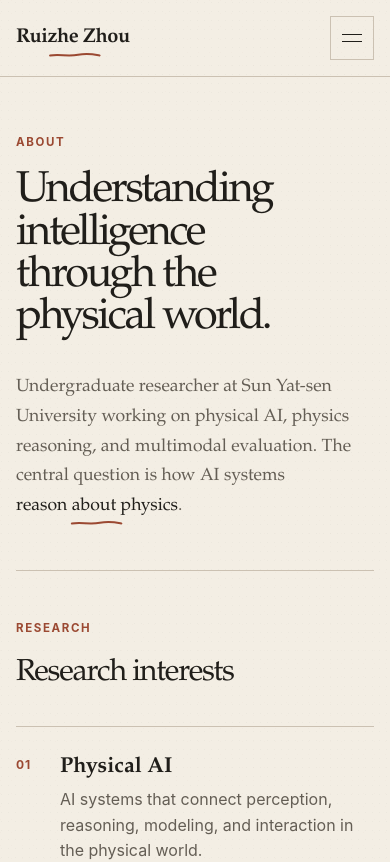
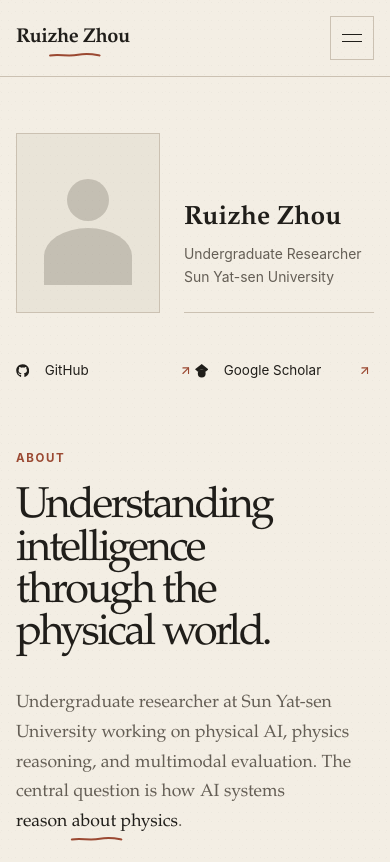
Before and after one commit to RitzChow/RitzChow.github.io, a Next.js app: page / in a window 390 px wide. Shown: the top 862 px of the page. Built offline with nearby package versions, Linux system fonts and the light colour scheme.

Commit message:
feat: add academic identity rail

```diff
--- a/src/app/globals.css
+++ b/src/app/globals.css
@@ -134,13 +134,170 @@ a {
 
 .home-grid {
   display: grid;
-  grid-template-columns: minmax(0, 1fr);
+  grid-template-columns: minmax(0, 1fr) minmax(13rem, 17rem);
+  gap: clamp(3rem, 7vw, 7rem);
 }
 
 .home-content {
   min-width: 0;
   max-width: 53rem;
   padding-block: clamp(4rem, 9vw, 8rem);
+}
+
+.sr-only {
+  position: absolute;
+  width: 1px;
+  height: 1px;
+  padding: 0;
+  margin: -1px;
+  overflow: hidden;
+  clip: rect(0, 0, 0, 0);
+  white-space: nowrap;
+  border: 0;
+}
+
+.identity-rail {
+  align-self: start;
+  padding-top: clamp(4rem, 9vw, 8rem);
+}
+
+.identity-portrait {
+  position: relative;
+  width: 100%;
+  aspect-ratio: 4 / 5;
+  overflow: hidden;
+  border: 1px solid var(--rule);
+}
+
+.identity-portrait img {
+  object-fit: cover;
+}
+
+.identity-portrait--fallback {
+  display: grid;
+  place-items: center;
+  background: rgb(203 193 178 / 25%);
+}
+
+.identity-portrait__head,
+.identity-portrait__shoulders {
+  position: absolute;
+  background: rgb(100 94 85 / 28%);
+}
+
+.identity-portrait__head {
+  top: 25%;
+  width: 30%;
+  aspect-ratio: 1;
+  border-radius: 50%;
+}
+
+.identity-portrait__shoulders {
+  bottom: 15%;
+  width: 62%;
+  height: 32%;
+  border-radius: 50% 50% 0 0;
+}
+
+.identity-rail__text {
+  padding-block: 1.5rem;
+  border-bottom: 1px solid var(--rule);
+}
+
+.identity-rail__text p {
+  margin: 0;
+}
+
+.identity-rail__name {
+  font-family: var(--font-serif);
+  font-size: 1.65rem;
+  font-weight: 600;
+  line-height: 1.15;
+}
+
+.identity-rail__role,
+.identity-rail__institution {
+  color: var(--muted);
+  font-size: 0.87rem;
+}
+
+.identity-rail__role {
+  margin-top: 0.65rem !important;
+}
+
+.identity-contacts {
+  display: grid;
+  padding-top: 0.75rem;
+}
+
+.identity-contact {
+  display: grid;
+  grid-template-columns: 1.1rem minmax(0, 1fr) 1rem;
+  gap: 0.7rem;
+  align-items: center;
+  min-height: 2.75rem;
+  padding: 0;
+  border: 0;
+  background: transparent;
+  color: var(--ink);
+  font: inherit;
+  font-size: 0.84rem;
+  text-align: left;
+  text-decoration: none;
+  cursor: pointer;
+}
+
+.identity-contact__marker {
+  color: var(--clay);
+}
+
+.wechat-backdrop {
+  position: fixed;
+  z-index: 50;
+  inset: 0;
+  display: grid;
+  place-items: center;
+  padding: 1rem;
+  background: rgb(32 30 26 / 58%);
+}
+
+.wechat-dialog {
+  width: min(100%, 25rem);
+  padding: 1.5rem;
+  background: var(--paper);
+  border: 1px solid var(--rule);
+}
+
+.wechat-dialog__heading {
+  display: flex;
+  align-items: center;
+  justify-content: space-between;
+  gap: 1rem;
+  margin-bottom: 1rem;
+}
+
+.wechat-dialog__heading h2 {
+  margin: 0;
+  font-family: var(--font-serif);
+  font-size: 1.35rem;
+}
+
+.wechat-dialog__close {
+  display: grid;
+  width: 2.5rem;
+  height: 2.5rem;
+  padding: 0;
+  place-items: center;
+  border: 1px solid var(--rule);
+  background: transparent;
+  color: var(--ink);
+  cursor: pointer;
+}
+
+.wechat-dialog img {
+  display: block;
+  width: 100%;
+  height: auto;
 }
 
 .home-section {
@@ -351,7 +508,30 @@ a {
   }
 
   .home-content {
+    order: 2;
     padding-block: 3.5rem;
+  }
+
+  .home-grid {
+    grid-template-columns: minmax(0, 1fr);
+    gap: 0;
+  }
+
+  .identity-rail {
+    display: grid;
+    grid-template-columns: 9rem minmax(0, 1fr);
+    gap: 1.5rem;
+    order: 1;
+    padding-top: 3.5rem;
+  }
+
+  .identity-rail__text {
+    align-self: end;
+  }
+
+  .identity-contacts {
+    grid-column: 1 / -1;
+    grid-template-columns: repeat(2, minmax(0, 1fr));
   }
 
   .editorial-row {
--- a/src/app/page.tsx
+++ b/src/app/page.tsx
@@ -1,7 +1,9 @@
 import { AboutSection } from "@/components/about-section";
 import { ExperienceSection } from "@/components/experience-section";
+import { IdentityRail } from "@/components/identity-rail";
 import { NewsSection } from "@/components/news-section";
 import { ResearchSection } from "@/components/research-section";
+import { profile } from "@/data/profile";
 
 export default function Page() {
   return (
@@ -13,6 +15,7 @@ export default function Page() {
           <ExperienceSection />
           <NewsSection />
         </div>
+        <IdentityRail profile={profile} />
       </div>
     </main>
   );
--- /dev/null
+++ b/src/components/identity-rail.tsx
@@ -0,0 +1,94 @@
+"use client";
+
+import Image from "next/image";
+import { useState } from "react";
+import { FaGithub, FaLinkedin } from "react-icons/fa";
+import { FiArrowUpRight, FiMail, FiMessageCircle } from "react-icons/fi";
+import { SiGooglescholar } from "react-icons/si";
+import type { IconType } from "react-icons";
+import type { Profile } from "@/data/types";
+import { WeChatDialog } from "./wechat-dialog";
+
+interface IdentityRailProps {
+  profile: Profile;
+}
+
+const contactIcons: Record<string, IconType> = {
+  GitHub: FaGithub,
+  "Google Scholar": SiGooglescholar,
+  LinkedIn: FaLinkedin,
+  WeChat: FiMessageCircle,
+  Email: FiMail,
+};
+
+function Portrait({ name, src }: { name: string; src?: string }) {
+  const [failed, setFailed] = useState(false);
+
+  if (!src || failed) {
+    return (
+      <div className="identity-portrait identity-portrait--fallback">
+        <span className="identity-portrait__head" aria-hidden="true" />
+        <span className="identity-portrait__shoulders" aria-hidden="true" />
+        <span className="sr-only">Portrait not yet provided</span>
+      </div>
+    );
+  }
+
+  return (
+    <div className="identity-portrait">
+      <Image
+        src={src}
+        alt={`Portrait of ${name}`}
+        fill
+        sizes="(max-width: 760px) 9rem, 16rem"
+        unoptimized
+        onError={() => setFailed(true)}
+      />
+    </div>
+  );
+}
+
+export function IdentityRail({ profile }: IdentityRailProps) {
+  const definedLinks = profile.contacts.filter(
+    (contact) => contact.href?.trim() && contact.label !== "WeChat",
+  );
+  const hasWeChat = Boolean(
+    profile.wechatQr?.trim() &&
+      profile.contacts.some(
+        (contact) => contact.label === "WeChat" && contact.href?.trim(),
+      ),
+  );
+
+  return (
+    <aside className="identity-rail" aria-label="Academic identity">
+      <Portrait name={profile.name} src={profile.portrait} />
+      <div className="identity-rail__text">
+        <p className="identity-rail__name">{profile.name}</p>
+        <p className="identity-rail__role">{profile.role}</p>
+        <p className="identity-rail__institution">{profile.institution}</p>
+      </div>
+      <nav className="identity-contacts" aria-label="Contact links">
+        {definedLinks.map((contact) => {
+          const Icon = contactIcons[contact.label] ?? FiArrowUpRight;
+          const external = /^https?:\/\//.test(contact.href!);
+
+          return (
+            <a
+              className="identity-contact"
+              href={contact.href}
+              key={contact.label}
+              target={external ? "_blank" : undefined}
+              rel={external ? "noreferrer" : undefined}
+              aria-label={external ? `${contact.label} (opens in a new tab)` : contact.label}
+            >
+              <Icon aria-hidden="true" />
+              <span>{contact.label}</span>
+              <FiArrowUpRight className="identity-contact__marker" aria-hidden="true" />
+            </a>
+          );
+        })}
+        {hasWeChat ? <WeChatDialog qrSrc={profile.wechatQr!} /> : null}
+      </nav>
+    </aside>
+  );
+}
--- /dev/null
+++ b/src/components/wechat-dialog.tsx
@@ -0,0 +1,93 @@
+"use client";
+
+import Image from "next/image";
+import { useEffect, useRef, useState } from "react";
+import { FiArrowUpRight, FiMessageCircle, FiX } from "react-icons/fi";
+
+interface WeChatDialogProps {
+  qrSrc: string;
+}
+
+export function WeChatDialog({ qrSrc }: WeChatDialogProps) {
+  const [open, setOpen] = useState(false);
+  const triggerRef = useRef<HTMLButtonElement>(null);
+  const closeRef = useRef<HTMLButtonElement>(null);
+
+  function closeDialog() {
+    setOpen(false);
+    window.setTimeout(() => triggerRef.current?.focus(), 0);
+  }
+
+  useEffect(() => {
+    if (!open) return;
+
+    closeRef.current?.focus();
+    const handleKeyDown = (event: KeyboardEvent) => {
+      if (event.key === "Escape") {
+        event.preventDefault();
+        closeDialog();
+      }
+
+      if (event.key === "Tab") {
+        event.preventDefault();
+        closeRef.current?.focus();
+      }
+    };
+
+    document.addEventListener("keydown", handleKeyDown);
+    return () => document.removeEventListener("keydown", handleKeyDown);
+  }, [open]);
+
+  return (
+    <>
+      <button
+        ref={triggerRef}
+        className="identity-contact"
+        type="button"
+        onClick={() => setOpen(true)}
+        aria-haspopup="dialog"
+      >
+        <FiMessageCircle aria-hidden="true" />
+        <span>WeChat</span>
+        <FiArrowUpRight className="identity-contact__marker" aria-hidden="true" />
+      </button>
+
+      {open ? (
+        <div
+          className="wechat-backdrop"
+          role="presentation"
+          onMouseDown={(event) => {
+            if (event.currentTarget === event.target) closeDialog();
+          }}
+        >
+          <div
+            className="wechat-dialog"
+            role="dialog"
+            aria-modal="true"
+            aria-labelledby="wechat-dialog-title"
+          >
+            <div className="wechat-dialog__heading">
+              <h2 id="wechat-dialog-title">WeChat QR code</h2>
+              <button
+                ref={closeRef}
+                className="wechat-dialog__close"
+                type="button"
+                onClick={closeDialog}
+                aria-label="Close WeChat QR code"
+              >
+                <FiX aria-hidden="true" />
+              </button>
+            </div>
+            <Image
+              src={qrSrc}
+              width={320}
+              height={320}
+              unoptimized
+              alt="WeChat QR code for Ruizhe Zhou"
+            />
+          </div>
+        </div>
+      ) : null}
+    </>
+  );
+}
```
Also changed, not shown: 2 other files (tests, documents, lock files or other folders).
